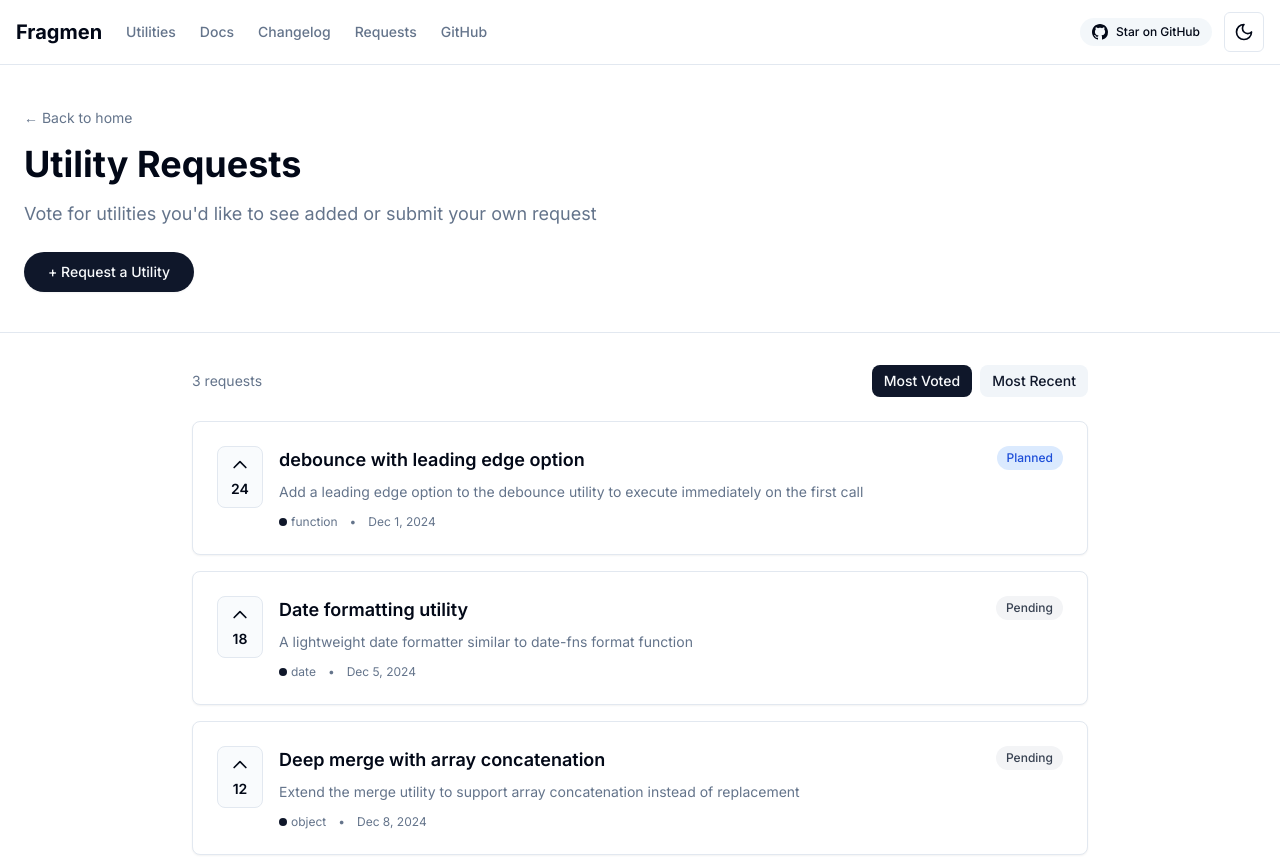
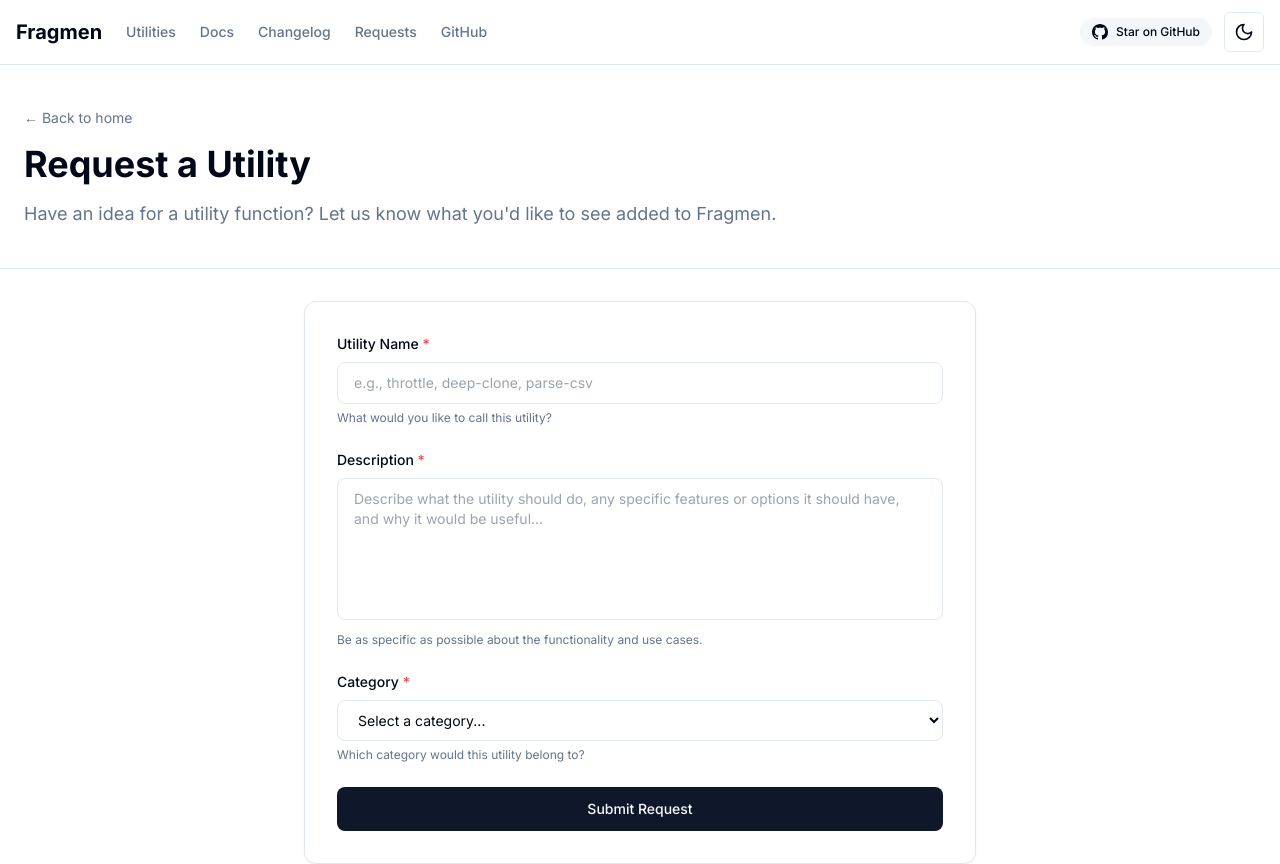
Before and after one commit to wiesnerbernard/fragmen, a Next.js app in the folder apps/web/: page /requests in a window 1280 px wide. Shown: the top 864 px of the page. Built offline with nearby package versions, Linux system fonts and the light colour scheme.

Commit message:
refactor: simplify requests page - remove mock data
Removed all fake voting/status data and simplified to just a clean request submission form. Users can submit ideas or use GitHub issues directly.

```diff
--- a/apps/web/app/requests/page.tsx
+++ b/apps/web/app/requests/page.tsx
@@ -3,98 +3,22 @@
 import { useState } from 'react';
 import Link from 'next/link';
 
-interface Request {
-  id: string;
-  title: string;
-  description: string;
-  category: string;
-  votes: number;
-  status: 'pending' | 'planned' | 'in-progress' | 'completed';
-  createdAt: string;
-}
+export default function RequestsPage() {
+  const [submitted, setSubmitted] = useState(false);
 
-// Mock data - in production, this would come from a database/API
-const mockRequests: Request[] = [
-  {
-    id: '1',
-    title: 'debounce with leading edge option',
-    description: 'Add a leading edge option to the debounce utility to execute immediately on the first call',
-    category: 'function',
-    votes: 24,
-    status: 'planned',
-    createdAt: '2024-12-01',
-  },
-  {
-    id: '2',
-    title: 'Date formatting utility',
-    description: 'A lightweight date formatter similar to date-fns format function',
-    category: 'date',
-    votes: 18,
-    status: 'pending',
-    createdAt: '2024-12-05',
-  },
-  {
-    id: '3',
-    title: 'Deep merge with array concatenation',
-    description: 'Extend the merge utility to support array concatenation instead of replacement',
-    category: 'object',
-    votes: 12,
-    status: 'pending',
-    createdAt: '2024-12-08',
-  },
-];
+  const handleSubmit = (e: React.FormEvent<HTMLFormElement>) => {
+    e.preventDefault();
+    const formData = new FormData(e.currentTarget);
+    const title = formData.get('title');
+    const description = formData.get('description');
+    const category = formData.get('category');
 
-const statusColors = {
-  pending: 'bg-gray-100 text-gray-700 dark:bg-gray-800 dark:text-gray-300',
-  planned: 'bg-blue-100 text-blue-700 dark:bg-blue-900/30 dark:text-blue-400',
-  'in-progress': 'bg-yellow-100 text-yellow-700 dark:bg-yellow-900/30 dark:text-yellow-400',
-  completed: 'bg-green-100 text-green-700 dark:bg-green-900/30 dark:text-green-400',
-};
+    // In a real app, this would send to an API
+    console.log('Request submitted:', { title, description, category });
 
-const statusLabels = {
-  pending: 'Pending',
-  planned: 'Planned',
-  'in-progress': 'In Progress',
-  completed: 'Completed',
-};
-
-export default function RequestsPage() {
-  const [requests, setRequests] = useState<Request[]>(mockRequests);
-  const [sortBy, setSortBy] = useState<'votes' | 'recent'>('votes');
-  const [showForm, setShowForm] = useState(false);
-  const [newRequest, setNewRequest] = useState({
-    title: '',
-    description: '',
-    category: 'function',
-  });
-
-  const sortedRequests = [...requests].sort((a, b) => {
-    if (sortBy === 'votes') {
-      return b.votes - a.votes;
-    }
-    return new Date(b.createdAt).getTime() - new Date(a.createdAt).getTime();
-  });
-
-  const handleVote = (id: string) => {
-    setRequests(prev =>
-      prev.map(req =>
-        req.id === id ? { ...req, votes: req.votes + 1 } : req
-      )
-    );
-  };
-
-  const handleSubmit = (e: React.FormEvent) => {
-    e.preventDefault();
-    const request: Request = {
-      id: String(Date.now()),
-      ...newRequest,
-      votes: 1,
-      status: 'pending',
-      createdAt: new Date().toISOString().split('T')[0],
-    };
-    setRequests(prev => [request, ...prev]);
-    setNewRequest({ title: '', description: '', category: 'function' });
-    setShowForm(false);
+    setSubmitted(true);
+    setTimeout(() => setSubmitted(false), 3000);
+    e.currentTarget.reset();
   };
 
   return (
@@ -107,70 +31,87 @@
           >
             ← Back to home
           </Link>
-          <h1 className="text-4xl font-bold mb-4">Utility Requests</h1>
-          <p className="text-lg text-muted-foreground mb-6">
-            Vote for utilities you'd like to see added or submit your own request
+          <h1 className="text-4xl font-bold mb-4">Request a Utility</h1>
+          <p className="text-lg text-muted-foreground">
+            Have an idea for a utility function? Let us know what you'd like to see added to Fragmen.
           </p>
-          <button
-            onClick={() => setShowForm(!showForm)}
-            className="inline-flex items-center justify-center rounded-full bg-primary px-6 py-2.5 text-sm font-medium text-primary-foreground shadow-sm transition-colors hover:bg-primary/90"
-          >
-            + Request a Utility
-          </button>
         </div>
       </div>
 
       <div className="container mx-auto px-6 py-8">
-        <div className="max-w-4xl mx-auto">
+        <div className="max-w-2xl mx-auto">
+          {/* Success Message */}
+          {submitted && (
+            <div className="mb-6 rounded-lg border border-green-200 bg-green-50 dark:border-green-800 dark:bg-green-900/20 p-4">
+              <div className="flex items-center gap-2">
+                <svg
+                  className="w-5 h-5 text-green-600 dark:text-green-400"
+                  fill="none"
+                  stroke="currentColor"
+                  viewBox="0 0 24 24"
+                >
+                  <path
+                    strokeLinecap="round"
+                    strokeLinejoin="round"
+                    strokeWidth={2}
+                    d="M5 13l4 4L19 7"
+                  />
+                </svg>
+                <p className="text-sm font-medium text-green-800 dark:text-green-200">
+                  Thanks for your request! We'll review it and consider adding it to Fragmen.
+                </p>
+              </div>
+            </div>
+          )}
+
           {/* Request Form */}
-          {showForm && (
-            <div className="mb-8 rounded-lg border border-border bg-background p-6 shadow-sm">
-              <h2 className="text-xl font-semibold mb-4">Submit a Request</h2>
-              <form onSubmit={handleSubmit} className="space-y-4">
+          <div className="rounded-xl border border-border bg-background p-8 shadow-sm">
+            <form onSubmit={handleSubmit} className="space-y-6">
               <div>
-                  <label className="block text-sm font-medium mb-2">
-                    Utility Name
+                <label htmlFor="title" className="block text-sm font-medium mb-2">
+                  Utility Name <span className="text-red-500">*</span>
                 </label>
                 <input
                   type="text"
-                    value={newRequest.title}
-                    onChange={e =>
-                      setNewRequest({ ...newRequest, title: e.target.value })
-                    }
-                    placeholder="e.g., debounce with leading edge"
-                    className="w-full rounded-lg border border-border bg-background px-4 py-2 text-sm focus:outline-none focus:ring-2 focus:ring-primary"
+                  id="title"
+                  name="title"
+                  placeholder="e.g., throttle, deep-clone, parse-csv"
+                  className="w-full rounded-lg border border-border bg-background px-4 py-2.5 text-sm focus:outline-none focus:ring-2 focus:ring-primary"
                   required
                 />
+                <p className="mt-1.5 text-xs text-muted-foreground">
+                  What would you like to call this utility?
+                </p>
               </div>
+
               <div>
-                  <label className="block text-sm font-medium mb-2">
-                    Description
+                <label htmlFor="description" className="block text-sm font-medium mb-2">
+                  Description <span className="text-red-500">*</span>
                 </label>
                 <textarea
-                    value={newRequest.description}
-                    onChange={e =>
-                      setNewRequest({
-                        ...newRequest,
-                        description: e.target.value,
-                      })
-                    }
-                    placeholder="Describe what the utility should do and how it would be useful"
-                    rows={4}
-                    className="w-full rounded-lg border border-border bg-background px-4 py-2 text-sm focus:outline-none focus:ring-2 focus:ring-primary"
+                  id="description"
+                  name="description"
+                  placeholder="Describe what the utility should do, any specific features or options it should have, and why it would be useful..."
+                  rows={6}
+                  className="w-full rounded-lg border border-border bg-background px-4 py-2.5 text-sm focus:outline-none focus:ring-2 focus:ring-primary resize-none"
                   required
                 />
+                <p className="mt-1.5 text-xs text-muted-foreground">
+                  Be as specific as possible about the functionality and use cases.
+                </p>
               </div>
+
               <div>
-                  <label className="block text-sm font-medium mb-2">
-                    Category
+                <label htmlFor="category" className="block text-sm font-medium mb-2">
+                  Category <span className="text-red-500">*</span>
                 </label>
                 <select
-                    value={newRequest.category}
-                    onChange={e =>
-                      setNewRequest({ ...newRequest, category: e.target.value })
-                    }
-                    className="w-full rounded-lg border border-border bg-background px-4 py-2 text-sm focus:outline-none focus:ring-2 focus:ring-primary"
+                  id="category"
+                  name="category"
+                  className="w-full rounded-lg border border-border bg-background px-4 py-2.5 text-sm focus:outline-none focus:ring-2 focus:ring-primary"
+                  required
                 >
+                  <option value="">Select a category...</option>
                   <option value="array">Array</option>
                   <option value="boolean">Boolean</option>
                   <option value="date">Date</option>
@@ -181,136 +122,39 @@
                   <option value="promise">Promise</option>
                   <option value="string">String</option>
                   <option value="url">URL</option>
+                  <option value="validation">Validation</option>
                   <option value="other">Other</option>
                 </select>
+                <p className="mt-1.5 text-xs text-muted-foreground">
+                  Which category would this utility belong to?
+                </p>
               </div>
-                <div className="flex gap-3">
+
               <button
                 type="submit"
-                    className="inline-flex items-center justify-center rounded-lg bg-primary px-6 py-2 text-sm font-medium text-primary-foreground transition-colors hover:bg-primary/90"
+                className="w-full inline-flex items-center justify-center rounded-lg bg-primary px-6 py-3 text-sm font-medium text-primary-foreground transition-colors hover:bg-primary/90 focus:outline-none focus:ring-2 focus:ring-primary focus:ring-offset-2"
               >
                 Submit Request
               </button>
-                  <button
-                    type="button"
-                    onClick={() => setShowForm(false)}
-                    className="inline-flex items-center justify-center rounded-lg border border-border px-6 py-2 text-sm font-medium transition-colors hover:bg-secondary"
-                  >
-                    Cancel
-                  </button>
-                </div>
             </form>
           </div>
-          )}
 
-          {/* Sort Options */}
-          <div className="flex items-center justify-between mb-6">
-            <div className="text-sm text-muted-foreground">
-              {requests.length} {requests.length === 1 ? 'request' : 'requests'}
-            </div>
-            <div className="flex gap-2">
-              <button
-                onClick={() => setSortBy('votes')}
-                className={`px-3 py-1.5 text-sm font-medium rounded-lg transition-colors ${
-                  sortBy === 'votes'
-                    ? 'bg-primary text-primary-foreground'
-                    : 'bg-secondary text-secondary-foreground hover:bg-secondary/80'
-                }`}
-              >
-                Most Voted
-              </button>
-              <button
-                onClick={() => setSortBy('recent')}
-                className={`px-3 py-1.5 text-sm font-medium rounded-lg transition-colors ${
-                  sortBy === 'recent'
-                    ? 'bg-primary text-primary-foreground'
-                    : 'bg-secondary text-secondary-foreground hover:bg-secondary/80'
-                }`}
-              >
-                Most Recent
-              </button>
-            </div>
-          </div>
-
-          {/* Requests List */}
-          <div className="space-y-4">
-            {sortedRequests.map(request => (
-              <div
-                key={request.id}
-                className="rounded-lg border border-border bg-background p-6 shadow-sm hover:shadow-md transition-shadow"
-              >
-                <div className="flex items-start gap-4">
-                  {/* Vote Button */}
-                  <button
-                    onClick={() => handleVote(request.id)}
-                    className="flex flex-col items-center gap-1 rounded-lg border border-border bg-secondary/40 px-3 py-2 hover:bg-secondary/60 transition-colors"
-                  >
-                    <svg
-                      className="w-5 h-5"
-                      fill="none"
-                      stroke="currentColor"
-                      viewBox="0 0 24 24"
-                    >
-                      <path
-                        strokeLinecap="round"
-                        strokeLinejoin="round"
-                        strokeWidth={2}
-                        d="M5 15l7-7 7 7"
-                      />
-                    </svg>
-                    <span className="text-sm font-semibold">{request.votes}</span>
-                  </button>
-
-                  {/* Request Content */}
-                  <div className="flex-1">
-                    <div className="flex items-start justify-between gap-4 mb-2">
-                      <h3 className="text-lg font-semibold">{request.title}</h3>
-                      <span
-                        className={`px-2.5 py-1 text-xs font-medium rounded-full whitespace-nowrap ${
-                          statusColors[request.status]
-                        }`}
-                      >
-                        {statusLabels[request.status]}
-                      </span>
-                    </div>
-                    <p className="text-sm text-muted-foreground mb-3">
-                      {request.description}
-                    </p>
-                    <div className="flex items-center gap-3 text-xs text-muted-foreground">
-                      <span className="inline-flex items-center gap-1">
-                        <span className="inline-block w-2 h-2 rounded-full bg-primary" />
-                        {request.category}
-                      </span>
-                      <span>•</span>
-                      <span>
-                        {new Date(request.createdAt).toLocaleDateString('en-US', {
-                          month: 'short',
-                          day: 'numeric',
-                          year: 'numeric',
-                        })}
-                      </span>
-                    </div>
-                  </div>
-                </div>
-              </div>
-            ))}
-          </div>
-
-          {/* GitHub Link */}
-          <div className="mt-8 text-center">
-            <p className="text-sm text-muted-foreground mb-3">
-              Want to contribute directly?
+          {/* GitHub Alternative */}
+          <div className="mt-8 rounded-lg border border-border bg-secondary/30 p-6">
+            <h3 className="text-sm font-semibold mb-2">Prefer GitHub?</h3>
+            <p className="text-sm text-muted-foreground mb-4">
+              You can also submit utility requests directly as GitHub issues where you can track progress and join the discussion.
             </p>
             <a
-              href="https://github.com/wiesnerbernard/fragmen/issues"
+              href="https://github.com/wiesnerbernard/fragmen/issues/new?labels=utility-request&template=utility-request.md"
               target="_blank"
               rel="noopener noreferrer"
-              className="inline-flex items-center gap-2 text-sm text-primary hover:underline"
+              className="inline-flex items-center gap-2 text-sm font-medium text-primary hover:underline"
             >
-              <svg className="w-5 h-5" fill="currentColor" viewBox="0 0 24 24">
+              <svg className="w-4 h-4" fill="currentColor" viewBox="0 0 24 24">
                 <path d="M12 0c-6.626 0-12 5.373-12 12 0 5.302 3.438 9.8 8.207 11.387.599.111.793-.261.793-.577v-2.234c-3.338.726-4.033-1.416-4.033-1.416-.546-1.387-1.333-1.756-1.333-1.756-1.089-.745.083-.729.083-.729 1.205.084 1.839 1.237 1.839 1.237 1.07 1.834 2.807 1.304 3.492.997.107-.775.418-1.305.762-1.604-2.665-.305-5.467-1.334-5.467-5.931 0-1.311.469-2.381 1.236-3.221-.124-.303-.535-1.524.117-3.176 0 0 1.008-.322 3.301 1.23.957-.266 1.983-.399 3.003-.404 1.02.005 2.047.138 3.006.404 2.291-1.552 3.297-1.23 3.297-1.23.653 1.653.242 2.874.118 3.176.77.84 1.235 1.911 1.235 3.221 0 4.609-2.807 5.624-5.479 5.921.43.372.823 1.102.823 2.222v3.293c0 .319.192.694.801.576 4.765-1.589 8.199-6.086 8.199-11.386 0-6.627-5.373-12-12-12z" />
               </svg>
-              Open an issue on GitHub
+              Create a GitHub issue
             </a>
           </div>
         </div>
```
Also changed, not shown: 1 other file (tests, documents, lock files or other folders). Lines whose indentation alone changed are shown as unchanged.
